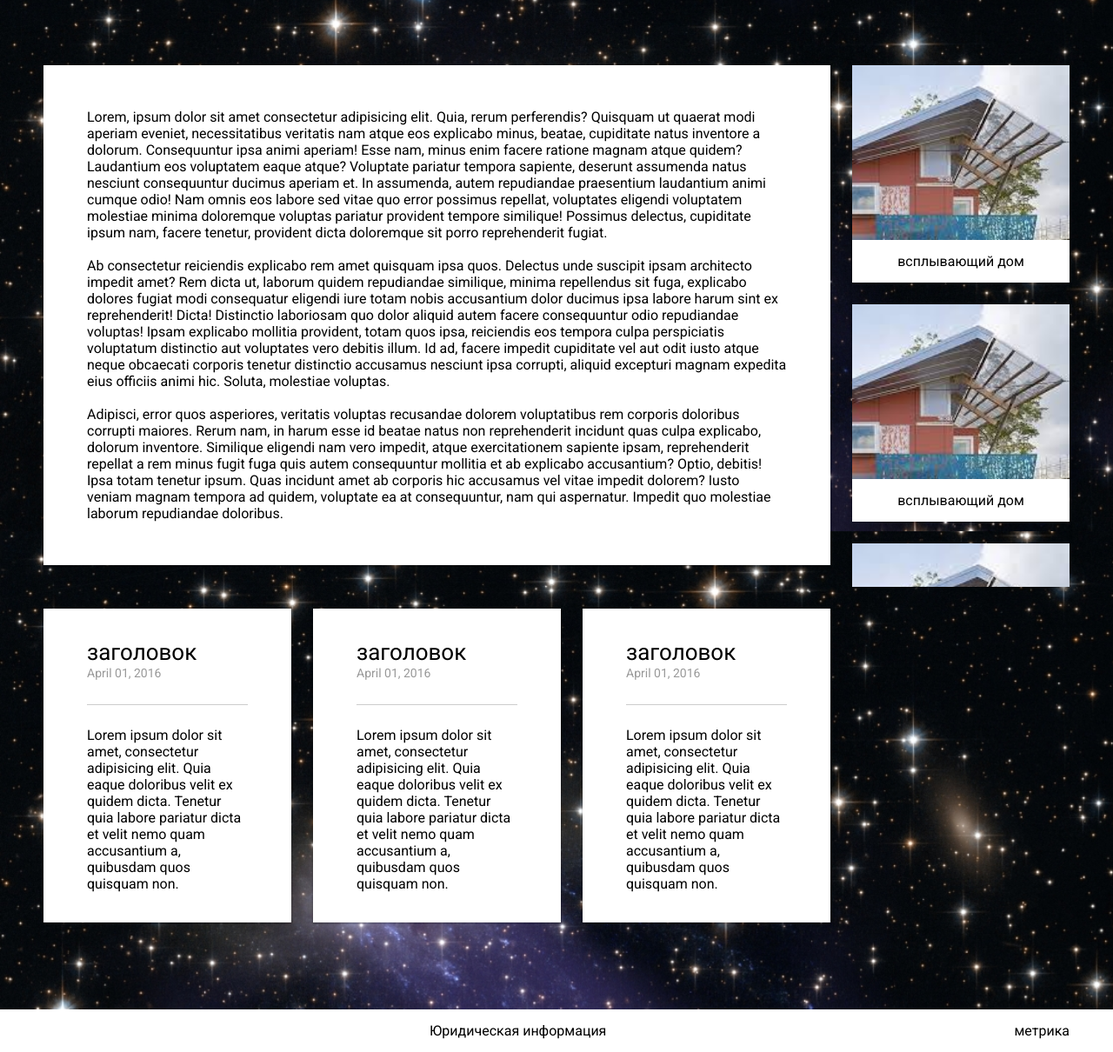
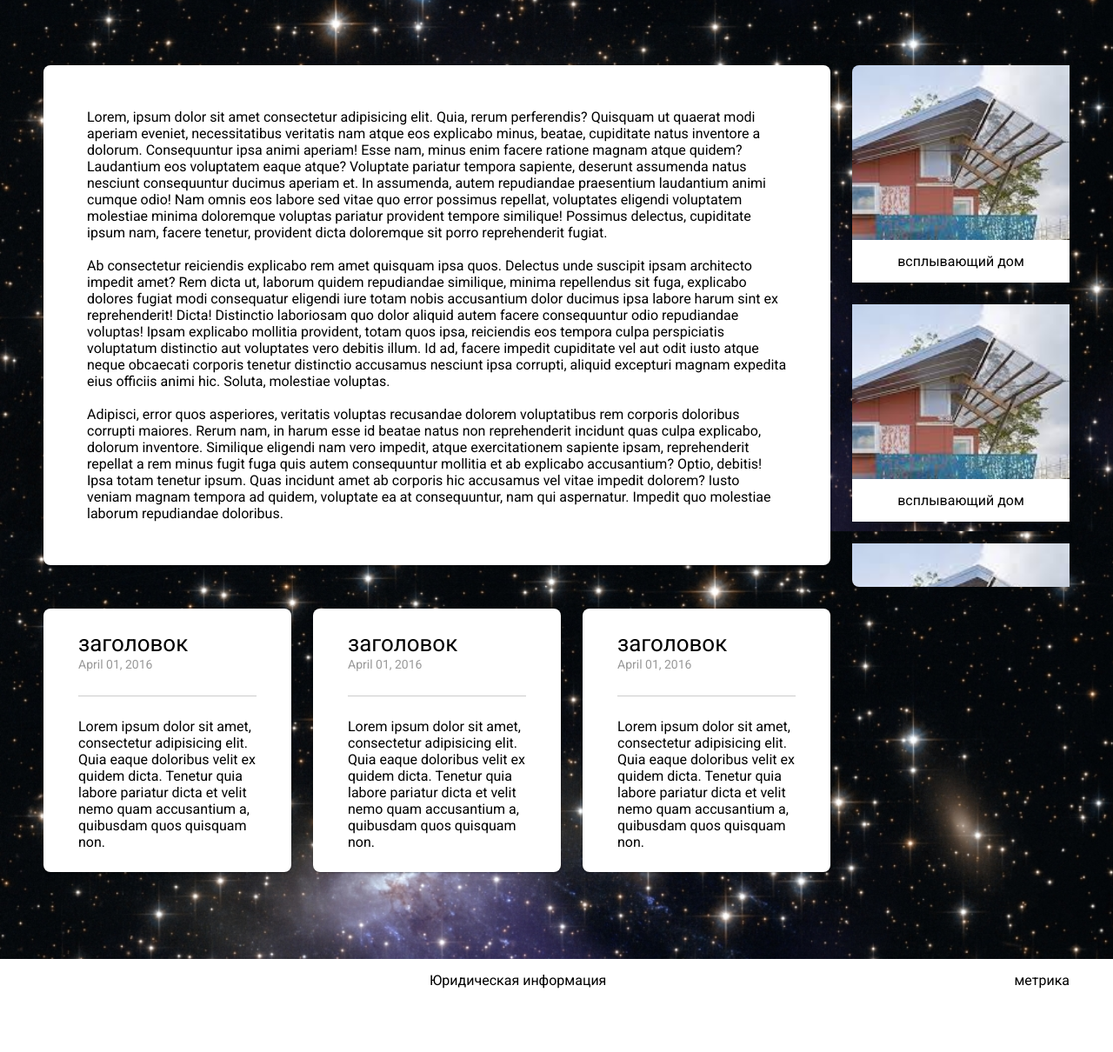
Before and after one commit to mrreads/alt-finance, a PHP site: page / in a window 1280 px wide. Shown: the part 189-1399 px from the top of the page at 87% size. After the commit the page ends 1326 px from the top, so only its background shows below. Run offline with PHP 8.4, Linux system fonts and the light colour scheme.

Commit message:
border-radius / padding fix

```diff
--- a/resources/css/contacts.css
+++ b/resources/css/contacts.css
@@ -1,6 +1,6 @@
 div.container-contacts
 {
-	padding: 0;
+	padding: 0 25px;
 }
 
 div.c-main-contacts
--- a/resources/css/content.css
+++ b/resources/css/content.css
@@ -86,14 +86,14 @@ section.contacts {
 	display: flex;
 	flex-flow: column nowrap;
 
-	padding: 35px 50px;
+	padding: 25px 40px;
 
 	background-color: rgba(255, 255, 255, 1);
 }
 
 .c-main, .c-right, .c-news > .news
 {
-	box-shadow: 0 1px 3px rgba(0,0,0,0.12), 0 1px 2px rgba(0,0,0,0.24);
+
 	/* border-radius: 1em; */
 }
 
--- a/resources/css/main.css
+++ b/resources/css/main.css
@@ -93,3 +93,15 @@ hr
 		padding: 15px;
 	}
 }
+
+.c-main, .c-right, .c-news > .news, .swiper-container, .main-ul
+{
+	box-shadow: 0 1px 3px rgba(0,0,0,0.12), 0 1px 2px rgba(0,0,0,0.24);
+	border-radius: 0.5em;
+}
+
+.content .c-right
+{
+	border-top-right-radius: 0px;
+	border-bottom-right-radius: 0px;
+}
--- a/resources/css/sitecard.css
+++ b/resources/css/sitecard.css
@@ -1,8 +1,7 @@
 .main-ul
 {
 	width: 100%;
-	margin-left: 30px;
-	padding: 50px;
+	padding: 50px 50px 50px 100px;
 
 	list-style-type: disc;
 
@@ -23,7 +22,7 @@
 {
 	display: block;
 
-	min-width: 300px;
+	/* min-width: 300px; */
 
 	text-decoration: none;
 }
@@ -47,5 +46,22 @@
 
 .hover:hover > a
 {
+	width: 100%;
 	color: white;
 }
+
+@media screen and (max-width: 900px)
+{
+	.main-ul
+	{
+		padding: 50px 50px 50px 75px;
+	}
+}
+
+@media screen and (max-width: 600px)
+{
+	.main-ul
+	{
+		padding: 50px;
+	}
+}
```
